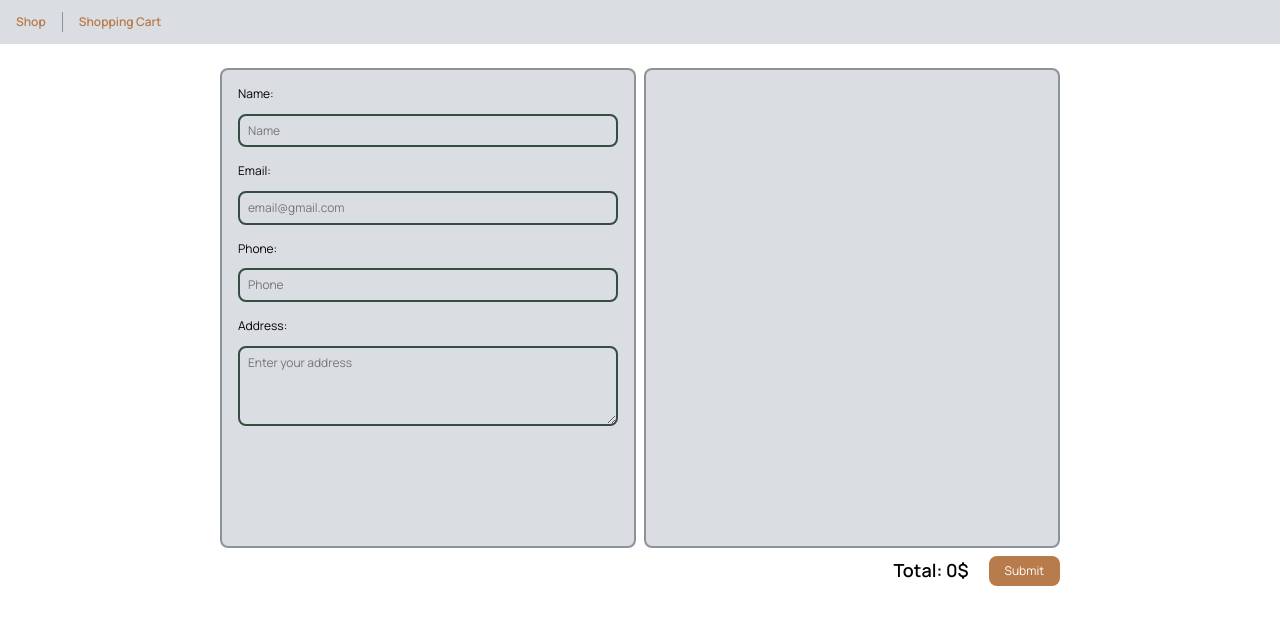
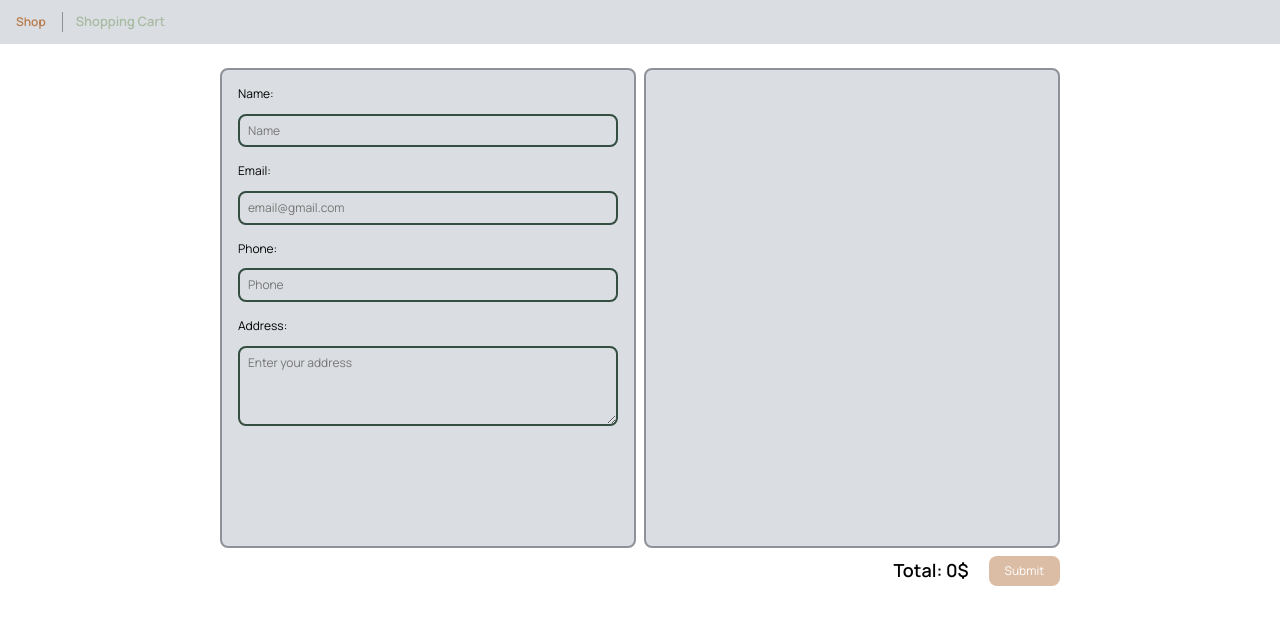
Before and after one commit to olenabokhan1121/flower-delivery-frontend, a React (Vite) app: page /cart in a window 1280 px wide. Shown: the top 624 px of the page. Built offline with nearby package versions, Linux system fonts and the light colour scheme.

Commit message:
fix: fix order router

```diff
--- a/src/components/Header/Header.jsx
+++ b/src/components/Header/Header.jsx
@@ -1,4 +1,4 @@
-import { Link } from 'react-router-dom';
+import { NavLink } from 'react-router-dom';
 import Filter from '../Filter/Filter';
 import css from './Header.module.css';
 const Header = ({ showFilter, onSortChange, currentSort }) => {
@@ -6,13 +6,23 @@ const Header = ({ showFilter, onSortChange, currentSort }) => {
     <header className={css.header}>
       <div className={css.container}>
         <nav className={css.nav}>
-          <Link className={css.link} to="/flowers">
+          <NavLink
+            to="/flowers"
+            className={({ isActive }) =>
+              isActive ? `${css.link} ${css.active}` : css.link
+            }
+          >
             Shop
-          </Link>
+          </NavLink>
           <span className={css.divider}></span>
-          <Link className={css.link} to="/cart">
+          <NavLink
+            className={({ isActive }) =>
+              isActive ? `${css.link} ${css.active}` : css.link
+            }
+            to="/cart"
+          >
             Shopping Cart
-          </Link>
+          </NavLink>
         </nav>
         <div className={css.sort}>
           {showFilter && (
--- a/src/components/Header/Header.module.css
+++ b/src/components/Header/Header.module.css
@@ -31,8 +31,12 @@
 }
 
 .link:hover,
+.link:focus,
 .link.active {
   color: var(--button-hover);
+}
+.active {
+  transform: scale(1.08);
 }
 
 .divider {
--- a/src/pages/ShoppingCartPage/ShoppingCartPage.jsx
+++ b/src/pages/ShoppingCartPage/ShoppingCartPage.jsx
@@ -8,12 +8,12 @@ import { useId, useState } from 'react';
 import { useDispatch, useSelector } from 'react-redux';
 import { useNavigate } from 'react-router-dom';
 import { addOrder } from '../../utils';
-//import loading from '../../components/Loading/Loading';
 import {
   removeFromCart,
   updateQuantity,
   clearCart,
 } from '../../redux/cart/slice';
+import Loading from '../../components/Loading/Loading';
 //yupPhone(Yup);
 const initialValues = {
   userName: '',
@@ -44,7 +44,6 @@ export default function ShoppingCart() {
   const dispatch = useDispatch();
   const navigate = useNavigate();
   const [errorId, setErrorId] = useState(null);
-  const [loading, setLoading] = useState(false);
   const cart = useSelector(state => state.cart.items);
   const handleUpdateQuantity = (id, count) => {
     if (count === 0) {
@@ -63,18 +62,39 @@ export default function ShoppingCart() {
     0
   );
   const handleSubmit = async (values, actions) => {
-    const order = {
+    try {
+      /*const order = {
         ...values,
         items: cart,
         totalPrice,
         createdAt: new Date().toISOString(), // timezone-safe
       };
+*/
+      const order = {
+        items: cart.map(item => ({
+          flowerId: item._id,
+          shopId: item.shopId,
+          name: item.name,
+          quantity: item.count,
+        })),
+        totalPrice,
+        customer: {
+          name: values.userName,
+          phone: values.userPhone,
+          email: values.userEmail,
+          address: values.userAddress,
+        },
+      };
+      await addOrder(order);
 
-    await addOrder(order);
-    //toast.success('Order successfully placed! 🎉');
       dispatch(clearCart());
       actions.resetForm();
       navigate('/order', { state: { success: true } });
+    } catch (error) {
+      toast.error('Something went wrong 😢');
+    } finally {
+      actions.setSubmitting(false);
+    }
   };
 
   return (
@@ -83,8 +103,9 @@ export default function ShoppingCart() {
         initialValues={initialValues}
         validationSchema={CartSchema}
         onSubmit={handleSubmit}
+        validateOnMount
       >
-        {({ handleSubmit }) => (
+        {({ handleSubmit, isValid, dirty, isSubmitting }) => (
           <>
             <div className={clsx(css.user, css.form_input)}>
               <Form id="order-form">
@@ -214,8 +235,11 @@ export default function ShoppingCart() {
                 type="submit"
                 form="order-form" // прив'язка зовнішньої кнопки до форми
                 className={css.button}
+                disabled={
+                  !isValid || !dirty || cart.length === 0 || isSubmitting
+                }
               >
-                Submit
+                {isSubmitting ? <Loading /> : 'Submit'}
               </button>
             </div>
           </>
--- a/src/pages/ShoppingCartPage/ShoppingCartPage.module.css
+++ b/src/pages/ShoppingCartPage/ShoppingCartPage.module.css
@@ -47,6 +47,10 @@
 .input:hover,
 .input:focus {
   border: 1.5px solid #588157;
+}
+.input:-webkit-autofill {
+  -webkit-box-shadow: 0 0 0px 1000px var(--gray-light) inset;
+  -webkit-text-fill-color: #000;
 }
 .textarea {
   border: 2px solid #344e41;
@@ -147,6 +151,12 @@
 .button {
   padding: 8px 16px;
   border-radius: 8px;
+  transition: opacity 0.2s ease;
+}
+
+.bottomRow .button:disabled {
+  opacity: 0.5;
+  cursor: not-allowed;
 }
 /*
 
--- a/src/redux/cart/slice.js
+++ b/src/redux/cart/slice.js
@@ -43,7 +43,3 @@ export const { addToCart, removeFromCart, updateQuantity, clearCart } =
   cartSlice.actions;
 
 export default cartSlice.reducer;
-
-/* handlesubmit перевірити з обєктом на беці логіку і що отримує бекенд але це вже мабуть orderslice*/
-
-/*зробити кнопку сабміт disabled поки всі поля не заповнені і хоч одна квітка*/
--- a/src/utils.js
+++ b/src/utils.js
@@ -2,7 +2,7 @@ import axios from 'axios';
 
 const api = axios.create({
   baseURL:
-    /*'http://localhost:3000/api', */ 'https://flower-delivery-app-gj8q.onrender.com/api',
+    /*'http://localhost:3000/api' */ 'https://flower-delivery-app-gj8q.onrender.com/api',
   withCredentials: true,
 });
 
```
Also changed, not shown: src/pages/OrderDetailsPage/OrderDetailsPage.jsx (+6 -2 lines). Lines whose indentation alone changed are shown as unchanged.
